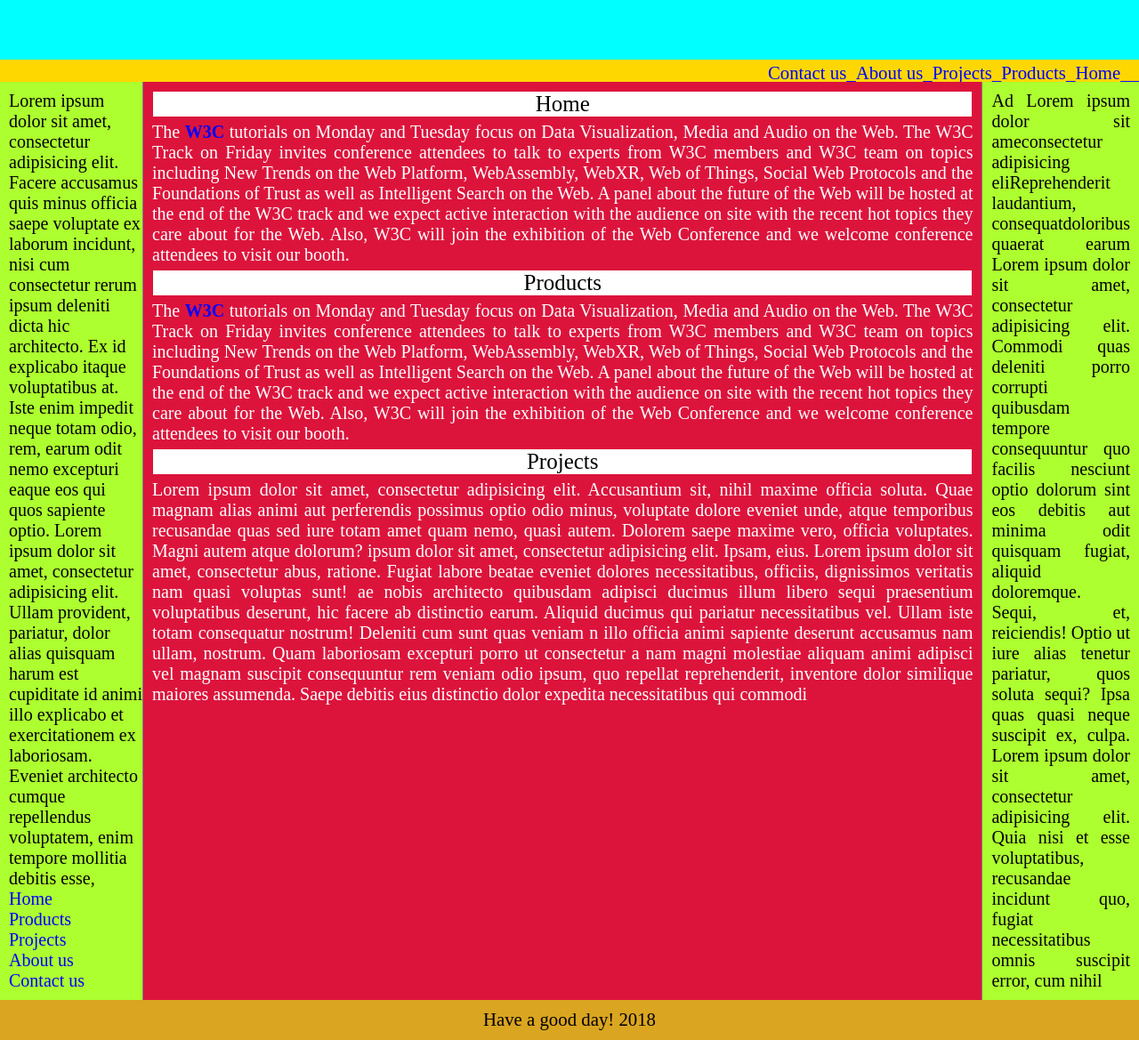
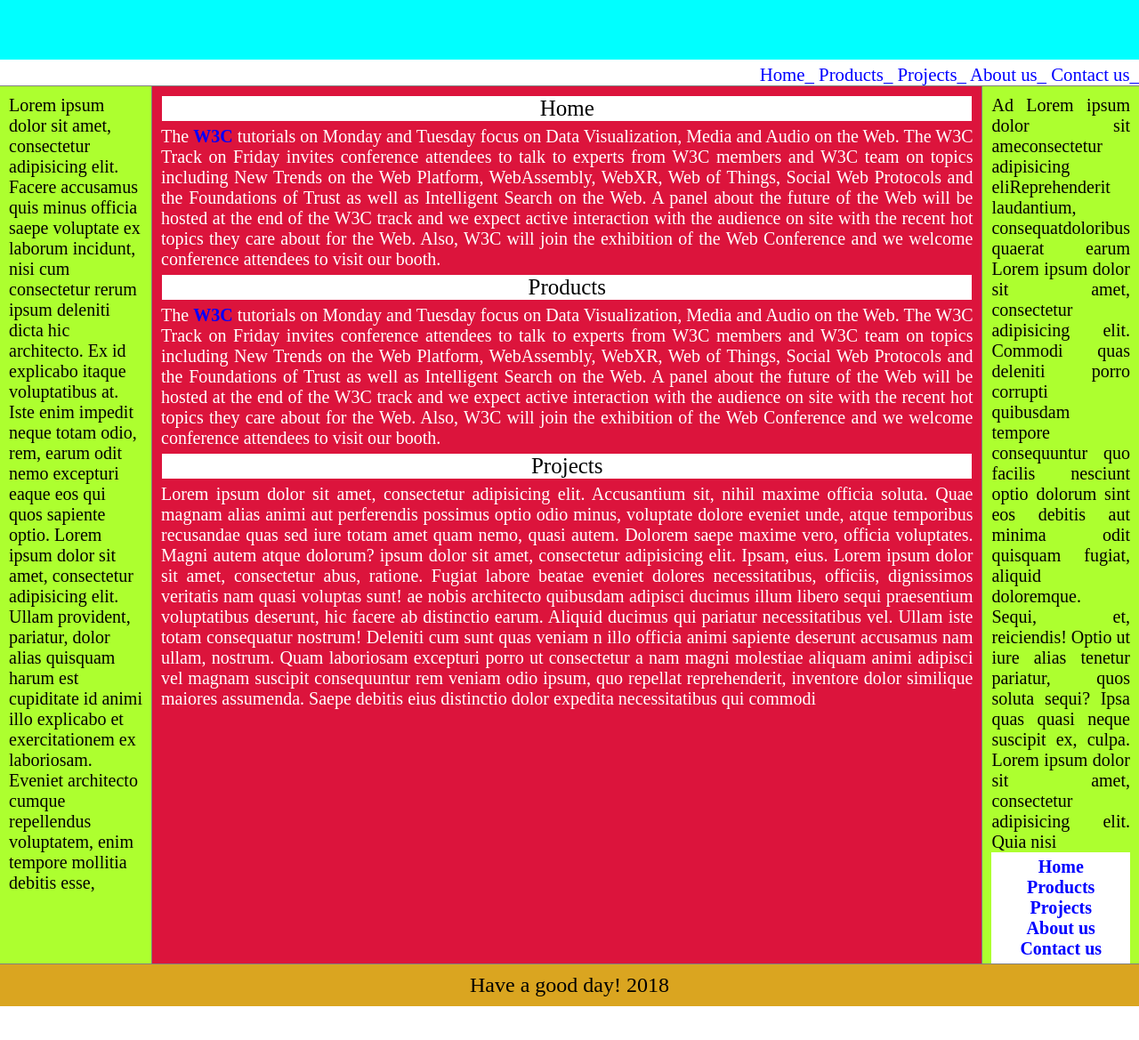
Before and after one commit to BenjaminKim9/Ben, a plain HTML site: page index.html in a window 1280 px wide. Shown: the part 111-1280 px from the top of the page at 89% size. After the commit the page ends 1242 px from the top, so only its background shows below. Drawn offline with Linux system fonts and the light colour scheme; files that its build step writes are made by us from their sources; files whose address does not match are found by name.

Commit message:
Add files via upload

```diff
--- a/index.html
+++ b/index.html
@@ -46,10 +46,12 @@
            height:110px;
            text-align:center;
            font-size:2rem;}
-/*       #w:hover{transform:       */
-/*                scale(2);*/
-/*                transform-origin: center;*/
-/*                transition:all 1s;} */
+      /*
+       #w:hover{transform:
+                scale(2);
+                transform-origin: center;
+                transition:all 1s;}
+      */
       body {padding-top:170px;}
 
       body b{color:black;}
@@ -59,49 +61,45 @@
       body f{color:black;}
       a {color:blue;
          text-decoration:none;}
-      #sn{display:flex;
-          flex-direction: row-reverse;
-          background-color:gold;
-          padding-top: 3px;
-          position:absolute;
-          left:0;
-          top:100;
-          width:100%;
-          height:25px;
-          font-size:1.30rem;}
-       .container{padding-top: 25px;
-                  display:flex;
-                  flex-direction: column;}
-/*        header{border-bottom:1px solid gray;*/
-/*               background-color:yellow;*/
-/*               text-align: center;}*/
-        .content{display:flex;
+
+       .container{display:flex;
+                  flex-direction:column;
                   position:absolute;
                   left:0;
                   top:100;
                   width:100%;}
-        .content nav{border-right: 1px solid gray;}
-        .content aside{border-left: 1px solid gray;}
+        header{border-bottom:1px solid gray;
+               font-size: 1.30rem;
+/*               font-weight: bold;*/
+               text-align: right;
+               padding-top: 5px;
+               background-color: white;}
+        footer{border-top:1px solid gray;
+               background-color: goldenrod;
+               font-size: 1.5rem;
+               padding:10px;
+               text-align:center;}
+        .content{display:flex;}
+        .content nav{border-right:1px solid gray;}
+        .content aside{border-left:1px solid gray;}
         @media(max-width:500px){
         .content{flex-direction:column;}
-        .content nav,aside{
+        .content nav,.content aside{
                 border:none;
                 flex-basis:auto;
                 main{order:0}
                 nav{order:1;}
                 aside{order:2;
-                      display:none;
-            } } }
-        nav {
-            flex-basis: 150px;
+                      display:none; } } }
+        nav {flex-basis: 150px;
              flex-shrink: 0;
              font-size: 20px;
-             padding-left: 10px;
-             padding-top: 10px;
+             padding: 10px;
              text-align: left;
              background-color:greenyellow;}
         main{padding:10px;
-             color:black;
+             color: black;
+             text-align: justify;
              background-color: crimson;}
         #h {border:1px solid crimson;
             background-color: white;
@@ -133,19 +131,18 @@
              flex-shrink: 0;
              font-size: 20px;
              padding: 10px;
+             padding-bottom: 0px;
              text-align: justify;
              background-color:greenyellow;}
+       #n {background-color: white;
+           padding: 5px;
+           font-weight: bold;
+           text-align: center;}
     /*
-        footer{border-top:1px solid gray;
-               background-color:darkgray;
-               text-align: center;
-               padding-top: 10px;
-               padding-bottom: 10px;}
-      */
-    .container2{padding-top: 1032px;
-                display:flex;
-                flex-direction: column;}
-    footer {position:absolute;
+    .container2{padding-top: 1000px;}
+    footer {display:flex;
+           flex-direction: column;
+           position:absolute;
            background-color:goldenrod;
            padding-top:10px;
            text-align: center;
@@ -155,6 +152,7 @@
            width:100%;
            height:35px;
            font-size:1.30rem;}
+      */
       /*
       h1 {font-size:50px;
          text-align:center;
@@ -185,13 +183,7 @@
 </head>
 <body>
          <div id="w"><b class="icon-plancast animate-spin">Welcome</b><c class="icon-soccer-ball animate-spin">to</c><d class="icon-snowflake-o animate-spin">visit</d><e class="icon-handshake-o animate-spin">`Coding</e><f class="icon-chrome animate-spin">Life</f></div>
-         <div id="sn">
-          <a href="index.html">Home__ </a>
-          <a href="1.html">Products_  </a>
-          <a href="3.html">Projects_  </a>
-          <a href="2.html">About us_  </a>
-          <a href="4.html">Contact us_</a>
-         </div>
+
      <!--
              <h3>
              <iframe width="560" height="315" src="https://www.youtube.com/embed/4HNNkW3zphA" frameborder="0" allow="autoplay; encrypted-media" allowfullscreen></iframe>
@@ -206,17 +198,18 @@
             </div>
        -->
  <div class="container">
-<!--        <header>-->
-<!--             <h1>LED Light</h1>       -->
-<!--        </header>-->
+    <header>
+       <div id="sn">
+          <a href="index.html">Home_  </a>
+          <a href="1.html">Products_  </a>
+          <a href="3.html">Projects_  </a>
+          <a href="2.html">About us_  </a>
+          <a href="4.html">Contact us_ </a>
+         </div>
+    </header>
   <section class="content">
       <nav>
          Lorem ipsum dolor sit amet, consectetur adipisicing elit. Facere accusamus quis minus officia saepe voluptate ex laborum incidunt, nisi cum consectetur rerum ipsum deleniti dicta hic architecto. Ex id explicabo itaque voluptatibus at. Iste enim impedit neque totam odio, rem, earum odit nemo excepturi eaque eos qui quos sapiente optio. Lorem ipsum dolor sit amet, consectetur adipisicing elit. Ullam provident, pariatur, dolor alias quisquam harum est cupiditate id animi illo explicabo et exercitationem ex laboriosam. Eveniet architecto cumque repellendus voluptatem, enim tempore mollitia debitis esse,
-          <a href="index.html">Home  </a><br>
-          <a href="1.html">Products  </a><br>
-          <a href="3.html">Projects  </a><br>
-          <a href="2.html">About us  </a><br>
-          <a href="4.html">Contact us</a><br>
       </nav>
    <main>
     <div id="h">Home</div>
@@ -235,12 +228,19 @@
     </div>
    </main>
       <aside>
-            Ad Lorem ipsum dolor sit ameconsectetur adipisicing eliReprehenderit laudantium, consequatdoloribus quaerat earum Lorem ipsum dolor sit amet, consectetur adipisicing elit. Commodi quas deleniti porro corrupti quibusdam tempore consequuntur quo facilis nesciunt optio dolorum sint eos debitis aut minima odit quisquam fugiat, aliquid doloremque. Sequi, et, reiciendis! Optio ut iure alias tenetur pariatur, quos soluta sequi? Ipsa quas quasi neque suscipit ex, culpa. Lorem ipsum dolor sit amet, consectetur adipisicing elit. Quia nisi et esse voluptatibus, recusandae incidunt quo, fugiat necessitatibus omnis suscipit error, cum nihil
+            Ad Lorem ipsum dolor sit ameconsectetur adipisicing eliReprehenderit laudantium, consequatdoloribus quaerat earum Lorem ipsum dolor sit amet, consectetur adipisicing elit. Commodi quas deleniti porro corrupti quibusdam tempore consequuntur quo facilis nesciunt optio dolorum sint eos debitis aut minima odit quisquam fugiat, aliquid doloremque. Sequi, et, reiciendis! Optio ut iure alias tenetur pariatur, quos soluta sequi? Ipsa quas quasi neque suscipit ex, culpa. Lorem ipsum dolor sit amet, consectetur adipisicing elit. Quia nisi<br>
+        <div id="n">
+          <a href="index.html">Home  </a><br>
+          <a href="1.html">Products  </a><br>
+          <a href="3.html">Projects  </a><br>
+          <a href="2.html">About us  </a><br>
+          <a href="4.html">Contact us</a><br>
+        </div>
       </aside>
   </section>
- </div>
- <div class="container2">
- <footer>Have a good day! 2018</footer>
+        <footer>
+            Have a good day! 2018
+        </footer>
  </div>
 </body>
 </html>
```
Lines whose indentation alone changed are shown as unchanged.
